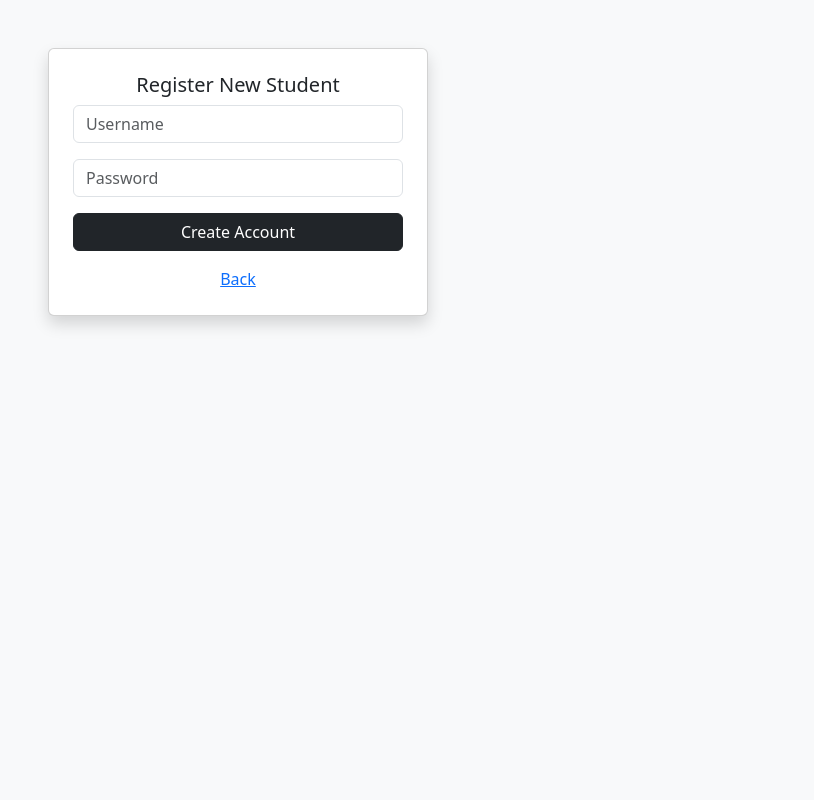
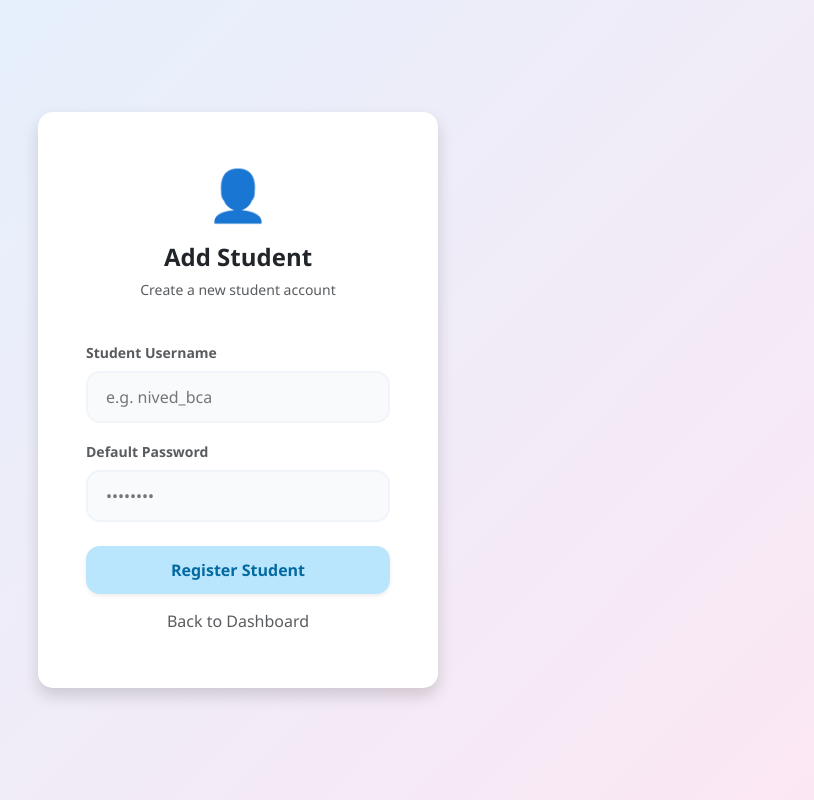
Before and after one commit to niveddddd/Cloud-Attendance-System, a Flask app: page /register in a window 1280 px wide. Shown: the whole page, without its empty margins (402-1216 px from the left). Run offline with Flask 3, Linux system fonts and the light colour scheme; the visitor is signed in with stand-in values (Sample User, id 1).

Commit message:
Revamp student registration page layout and style

```diff
--- a/templates/register.html
+++ b/templates/register.html
@@ -1,22 +1,41 @@
 <!DOCTYPE html>
-<html>
+<html lang="en">
 <head>
-    <title>Register Student</title>
+    <meta charset="UTF-8">
+    <meta name="viewport" content="width=device-width, initial-scale=1.0">
+    <title>Register Student | Cloud Attendance</title>
     <link href="https://cdn.jsdelivr.net/npm/bootstrap@5.3.2/dist/css/bootstrap.min.css" rel="stylesheet">
+    <link href="https://fonts.googleapis.com/css2?family=Poppins:wght@300;400;600&display=swap" rel="stylesheet">
+    <link rel="stylesheet" href="{{ url_for('static', filename='style.css') }}">
 </head>
-<body class="bg-light">
-    <div class="container mt-5">
-        <div class="row justify-content-center">
-            <div class="col-md-4 card shadow p-4">
-                <h5 class="text-center">Register New Student</h5>
-                <form method="POST" action="/register">
-                    <input type="text" name="username" class="form-control mb-3" placeholder="Username" required>
-                    <input type="password" name="password" class="form-control mb-3" placeholder="Password" required>
-                    <button class="btn btn-dark w-100">Create Account</button>
-                </form>
-                <div class="text-center mt-3"><a href="/admin-dashboard">Back</a></div>
+<body class="login-body"> <div class="container d-flex justify-content-center align-items-center vh-100">
+        <div class="card login-card p-5 shadow">
+
+            <div class="text-center mb-4">
+                <div class="login-icon">👤</div>
+                <h4 class="fw-bold mt-2">Add Student</h4>
+                <p class="text-muted small">Create a new student account</p>
             </div>
+
+            <form method="POST">
+                <div class="mb-3">
+                    <label class="form-label small fw-bold text-muted">Student Username</label>
+                    <input type="text" name="username" class="form-control-pastel w-100" placeholder="e.g. nived_bca" required>
+                </div>
+
+                <div class="mb-4">
+                    <label class="form-label small fw-bold text-muted">Default Password</label>
+                    <input type="password" name="password" class="form-control-pastel w-100" placeholder="••••••••" required>
+                </div>
+
+                <div class="d-grid gap-2">
+                    <button type="submit" class="btn-pastel shadow-sm">Register Student</button>
+                    <a href="{{ url_for('admin_dashboard') }}" class="btn btn-link text-decoration-none text-muted small">Back to Dashboard</a>
+                </div>
+            </form>
+
         </div>
     </div>
+
 </body>
 </html>
```
